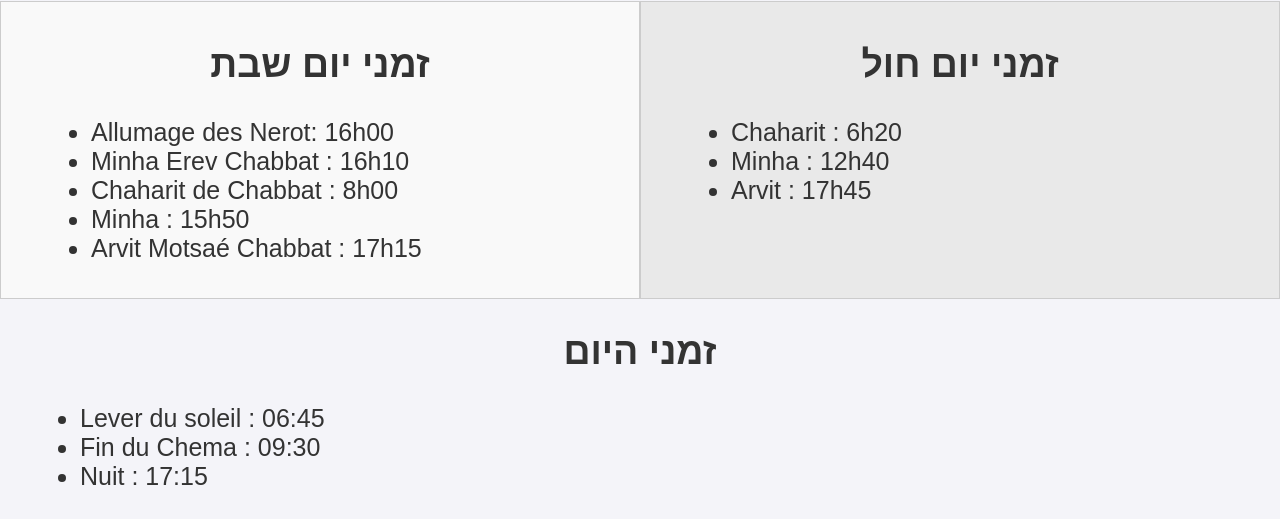
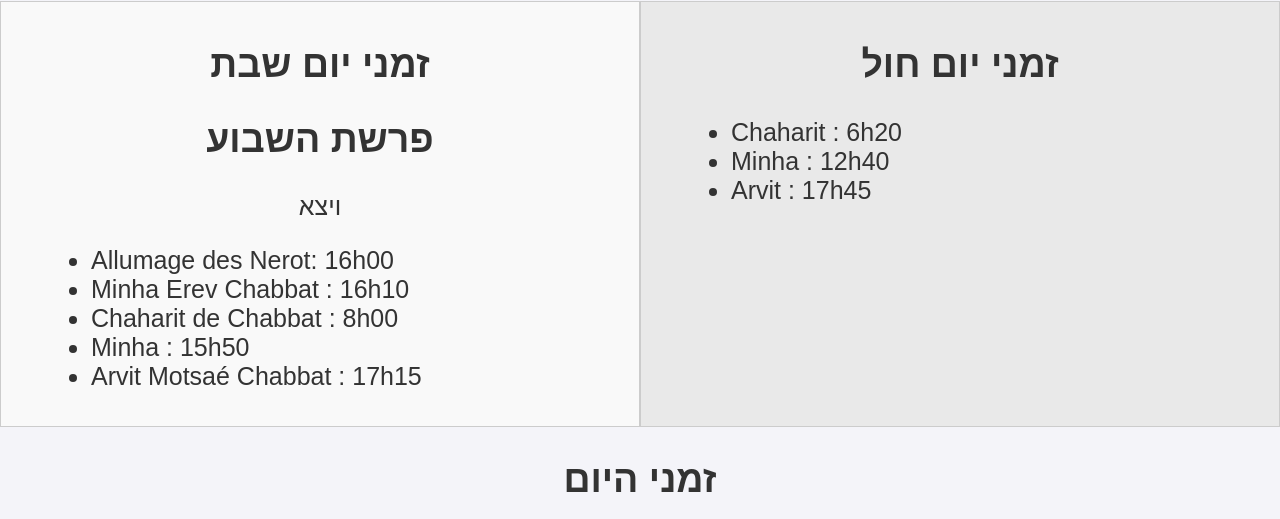
Before and after one commit to 28-create/-Menouhat--chalom, a plain HTML site: page index.html in a window 1280 px wide. Shown: the part 260-779 px from the top of the page. Drawn offline with Linux system fonts and the light colour scheme; a web font is replaced by a local one.

Commit message:
index.html

```diff
--- a/index.html
+++ b/index.html
@@ -1,5 +1,5 @@
 <!DOCTYPE html>
-<html lang="fr">
+<html lang="he">
 <head>
     <meta charset="UTF-8">
     <meta name="viewport" content="width=device-width, initial-scale=1.0">
@@ -42,6 +42,8 @@
         <div class="column">
             <p><section id="horaires">
                 <h2>זמני יום שבת</h2>
+                <h2>פרשת השבוע</h2>
+                <p id="parasha" dir="rtl"></p>
             <ul>
                  <li>Allumage des Nerot: 16h00 </li>
                 <li>Minha Erev Chabbat : 16h10</li>
@@ -85,6 +87,31 @@
         <p>Soutenez le Beit Hamidrach Menouhat Chalom</p>
         <p>© 2024 מנוחת שלום. Tous droits réservés.</p>
     </footer>
+     <script>
+        // רשימת פרשיות השבוע בעברית
+        const parshiot = [
+            "בראשית", "נח", "לך לך", "וירא", "חיי שרה",
+            "תולדות", "ויצא", "וישלח", "וישב", "מקץ",
+            "ויגש", "ויחי", "שמות", "וארא", "בא", "בשלח",
+            "יתרו", "משפטים", "תרומה", "תצווה", "כי תשא",
+            "ויקהל", "פקודי", "ויקרא", "צו", "שמיני",
+            "תזריע", "מצורע", "אחרי מות", "קדושים", "אמור",
+            "בהר", "בחקתי", "במדבר", "נשא", "בהעלותך",
+            "שלח", "קורח", "חקת", "בלק", "פנחס", "מטות",
+            "מסעי", "דברים", "ואתחנן", "עקב", "ראה", "שופטים",
+            "כי תצא", "כי תבוא", "נצבים", "וילך", "האזינו",
+            "וזאת הברכה"
+        ];
+
+        function getParasha() {
+            const startDate = new Date("2024-10-05"); // תאריך שמחת תורה
+            const today = new Date();
+            const weekNumber = Math.floor((today - startDate) / (7 * 24 * 60 * 60 * 1000));
+            return parshiot[weekNumber % parshiot.length];
+        }
+
+        document.getElementById("parasha").textContent = getParasha();
+    </script>
     <link rel="stylesheet" href="styles.css">
     <script src="script.js"></script>
 </body>
```
